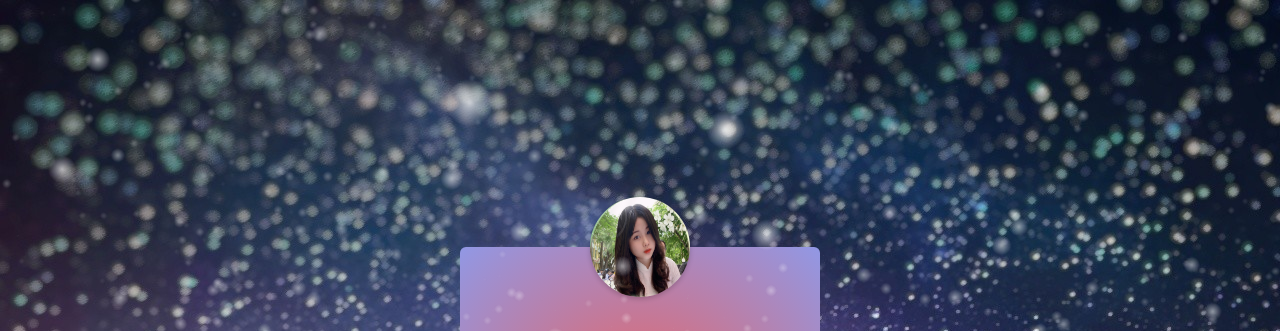
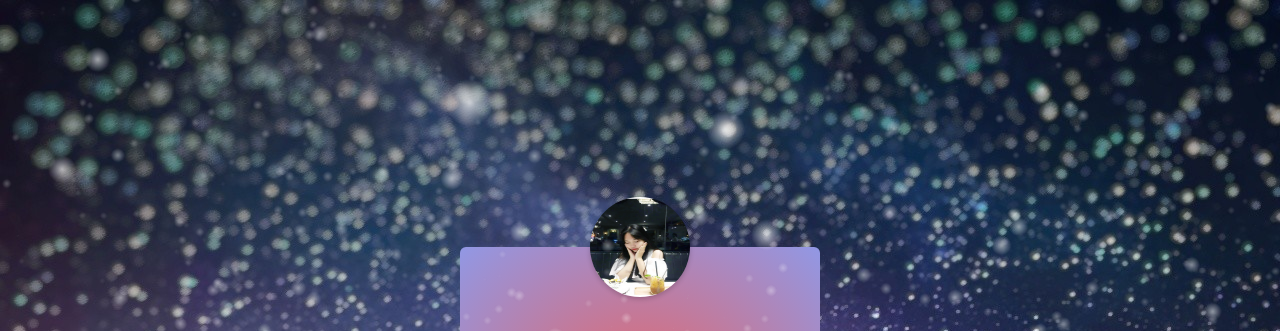
Before and after one commit to demongthan/WordScrambleGame, a plain HTML site: page index.html in a window 1280 px wide. Both pictures are taken after a click on the button "Check Word". Shown: the top 331 px of the page. Drawn offline with Linux system fonts and the light colour scheme; animation ran at ten frames a second.

Commit message:
nam commit

```diff
--- a/index.html
+++ b/index.html
@@ -3,7 +3,7 @@
 <html lang="en" dir="ltr">
   <head>
     <meta charset="utf-8">
-    <title>Dành cho bé Vân chơi lúc rảnh kkkk</title>
+    <title>Dành cho Vân chơi lúc rảnh nè kkkk</title>
     <link rel="stylesheet" href="style.css">
     <meta name="viewport" content="width=device-width, initial-scale=1.0">
     <script src="js/snow3d.js" defer></script>
@@ -28,7 +28,7 @@
     </div>
 
     <div class="popup" id="popup">
-      <img src="./img.png" alt="">
+      <img src="./img9.jpg" alt="">
       <h2>Thank You</h2>
       <p class="popup-content"></p>
       <button type="button" onclick="closePopup()">Ok</button>
```
Also changed, not shown: img.png (deleted), img9.jpg (added).
